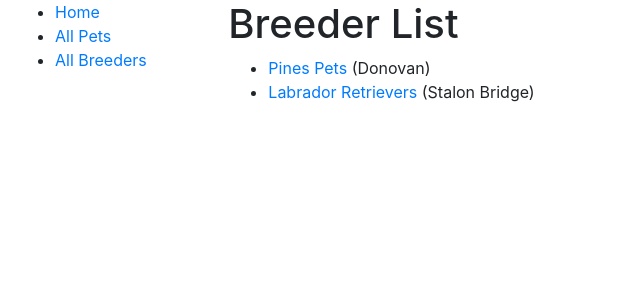
After one commit to nl900/Django-Pet-Store, a Django app: page /catalog/breeders/ in a window 1280 px wide. The commit adds this page. Shown: the top 300 px of the page, without its empty margins (0-640 px from the left). Run offline with Django 3.2, Linux system fonts and the light colour scheme; data comes from the database, SQL or seed files in the repository; some libraries are stand-ins or nearby versions.

Commit message:
create breeder list and detail view

```diff
--- a/catalog/models.py
+++ b/catalog/models.py
@@ -13,9 +13,8 @@ class Animal(models.Model):
         verbose_name_plural = 'Animals'
 
 
-    def __str__(self):                           # __str__ method elaborated later in
-        full_path = [self.name]                  # post.  use __unicode__ in place of
-                                                 # __str__ if you are using python 2
+    def __str__(self):
+        full_path = [self.name]
         k = self.parent
 
         while k is not None:
--- a/catalog/templates/base_generic.html
+++ b/catalog/templates/base_generic.html
@@ -17,7 +17,7 @@
         <ul class="sidebar-nav">
           <li><a href="{% url 'index' %}">Home</a></li>
 	  <li><a href="{% url 'pets' %}">All Pets</a></li>
-          <li><a href="">All Breeders</a></li>
+          <li><a href="{% url 'breeders' %}">All Breeders</a></li>
         </ul>
      {% endblock %}
       </div>
--- /dev/null
+++ b/catalog/templates/catalog/breeder_list.html
@@ -0,0 +1,16 @@
+{% extends "base_generic.html" %}
+
+{% block content %}
+  <h1>Breeder List</h1>
+  {% if breeder_list %}
+  <ul>
+    {% for breeder in breeder_list %}
+      <li>
+        <a href="{{ breeder.get_absolute_url }}">{{ breeder.name }}</a> ({{breeder.address}})
+      </li>
+    {% endfor %}
+  </ul>
+  {% else %}
+    <p>There are no breeders.</p>
+  {% endif %}
+{% endblock %}
--- a/catalog/templates/catalog/pet_detail.html
+++ b/catalog/templates/catalog/pet_detail.html
@@ -5,9 +5,9 @@
 
 
   <h3>Type: {{ pet.animal }}</h3>
-  <h3>Status: {{ pet.status }}</h3>
+  <h3>Status: {{ pet.get_sale_status_display }}</h3>
 
 
-  <p><strong>Breeder:</strong> <a href="">{{ pet.breeder }}</a></p> <!-- breeder detail link not yet defined -->
+  <p><strong>Breeder:</strong> <a href="{% url 'breeder-detail' pet.breeder.pk %}">{{ pet.breeder }}</a></p>
   <p><strong>Likes:</strong> {{ pet.likes }}</p>
 {% endblock %}
--- a/catalog/urls.py
+++ b/catalog/urls.py
@@ -5,4 +5,7 @@ urlpatterns = [
         path('', views.index, name='index'),
         path('pets/', views.PetListView.as_view(), name='pets'),
         path('pet/<int:pk>', views.PetDetailView.as_view(), name='pet-detail'),
+        path('breeders/', views.BreederListView.as_view(), name='breeders'),
+        path('breeder/<int:pk>', views.BreederDetailView.as_view(), name='breeder-detail'),
+
 ]
--- a/catalog/views.py
+++ b/catalog/views.py
@@ -31,3 +31,9 @@ class PetListView(generic.ListView):
 
 class PetDetailView(generic.DetailView):
     model = Pet
+
+class BreederListView(generic.ListView):
+    model = Breeder
+
+class BreederDetailView(generic.DetailView):
+    model = Breeder
```
Also changed, not shown: catalog/templates/catalog/breeder_detail.html (added, +19 -0 lines).
